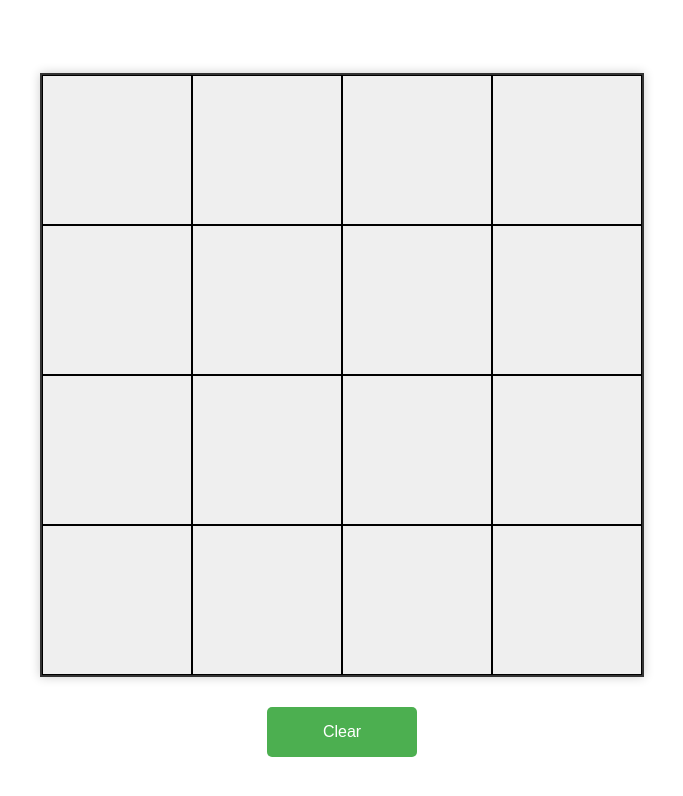
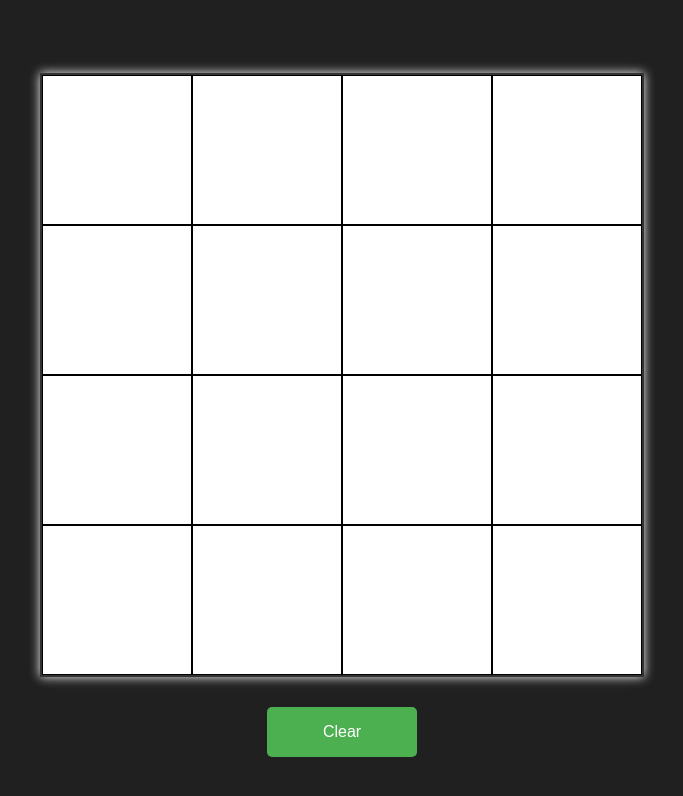
Before and after one commit to sudosign/aimshot, a plain HTML site: page index.html in a window 1280 px wide. Shown: the whole page, without its empty margins (298-981 px from the left). Drawn offline with Linux system fonts and the light colour scheme.

Commit message:
ui/ux: dark mode, hover, mousedown instead of click

```diff
--- a/main.js
+++ b/main.js
@@ -5,21 +5,29 @@ function createGrid(gridSize) {
         document.getElementById("container").appendChild(sect);
 
         for (let j = 0; j < gridSize; j++) {
-            var button = document.createElement("button");
+            var div = document.createElement("div");
 
-            button.className = `square square-${j}`;
+            div.className = `square square-${j}`;
 
-            button.style.margin = "0";
-            button.style.padding = "0";
-            button.style.border = "1px solid black";
+            div.style.margin = "0";
+            div.style.padding = "0";
+            div.style.border = "1px solid black";
+            div.style.flex = "1";
 
-            button.style.flex = "1";
+            div.style.backgroundColor = "white";
 
-            button.onclick = function () {
+            div.addEventListener("mouseover", function() {
+                this.style.backgroundColor = "whitesmoke";
+            });
+            div.addEventListener("mouseout", function() {
+                this.style.backgroundColor = "white";
+            });
+
+            div.addEventListener("mousedown", function() {
                 this.style.backgroundColor = "black";
-            };
+            });
 
-            sect.appendChild(button);
+            sect.appendChild(div);
         }
     }
 }
--- a/style.css
+++ b/style.css
@@ -7,6 +7,7 @@ body {
     margin: 0;
     padding: 20px;
     font-family: Arial, sans-serif;
+    background-color: #202020;
 }
 
 #container {
@@ -15,7 +16,7 @@ body {
     width: 600px;
     height: 600px;
     border: 2px solid #333;
-    box-shadow: 0 0 10px rgba(0,0,0,0.2);
+    box-shadow: 0 0 10px whitesmoke;
     margin-bottom: 20px;
 }
 
```
